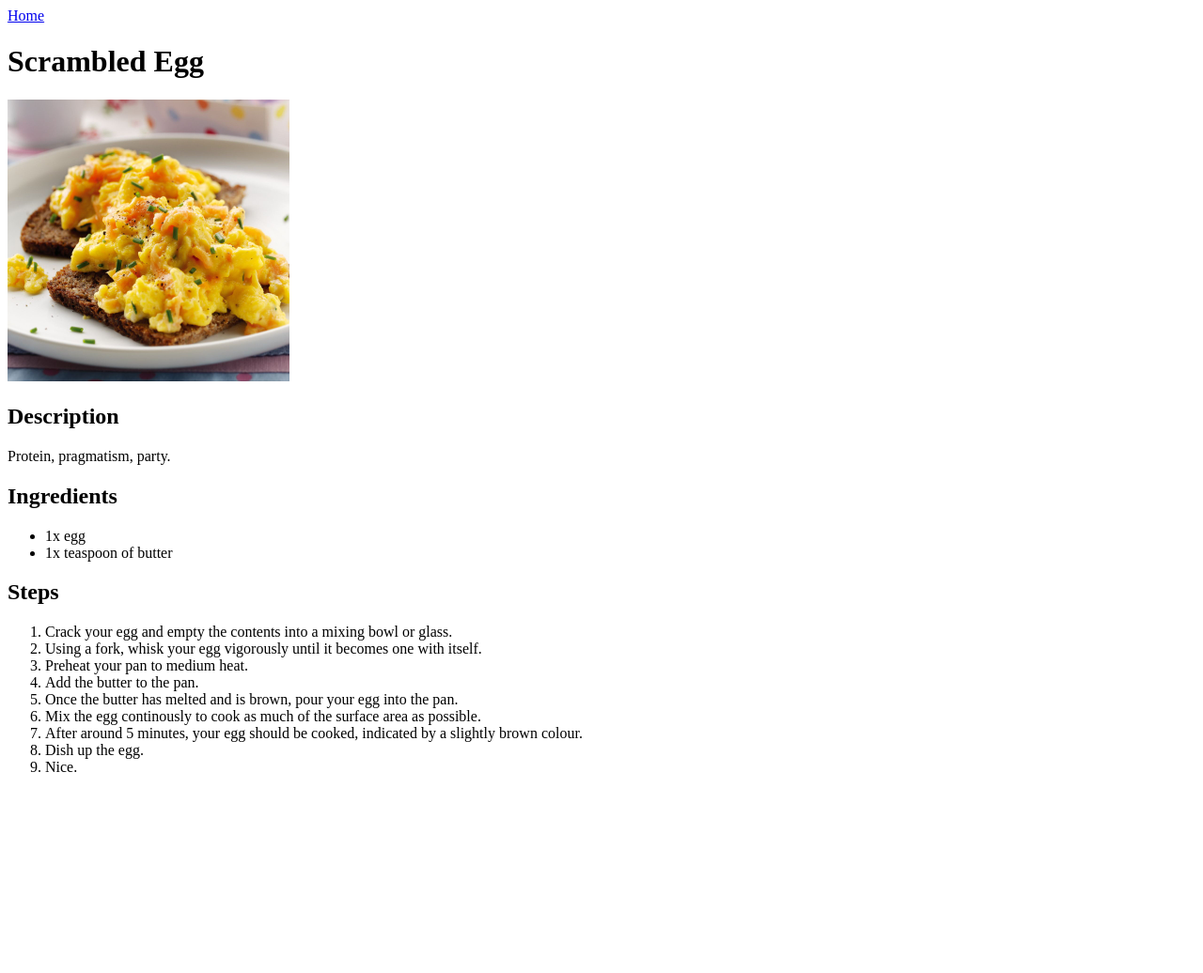
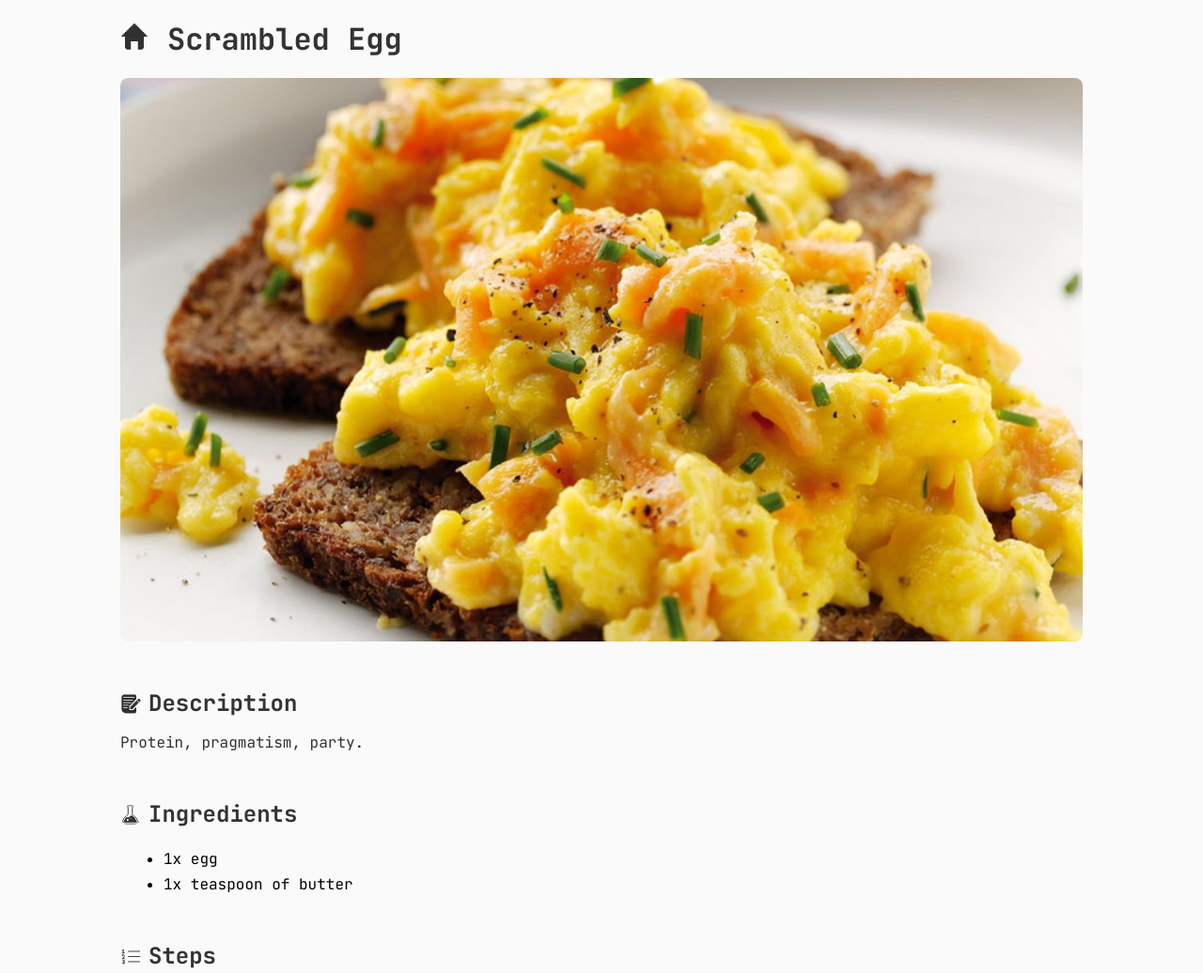
Before and after one commit to prodbydisco/odin-recipes, a plain HTML site: page recipes/scrambledegg.html in a window 1280 px wide. Shown: the top 1036 px of the page at 94% size. Before the commit the page ends 842 px from the top, so only its background shows below. Drawn offline with Linux system fonts and the light colour scheme.

Commit message:
Style the website with CSS
Added styling to the website using basic css. Imported JetBrains Mono from google fonts, used flex for the layout, added svg icons next to headings and hover effects to make links apparent.

```diff
--- a/index.css
+++ /dev/null
@@ -1,4 +0,0 @@
-body {
-    display: flex;
-    flex-direction: column;
-}
--- /dev/null
+++ b/recipe.css
@@ -0,0 +1,76 @@
+body {
+    font-family: "JetBrains Mono", monospace;
+    font-optical-sizing: auto;
+    font-style: normal;
+    margin: 0 auto;
+    width: 80vw;
+    padding: 20px;
+    background-color: #fafafa;
+}
+
+.topContainer {
+    margin: 0 auto;
+    margin-bottom: 20px;
+    display: flex;
+    flex-direction: row;
+    align-items: center;
+}
+
+#homeIcon, .titleContainer img {
+    filter: invert(84%) sepia(5%) saturate(15%) hue-rotate(360deg) brightness(20%) contrast(94%);
+}
+
+h1 {
+    margin: 0;
+    margin-left: 20px;
+    padding: 0;
+}
+
+.imgContainer {
+    width: 80vw;
+    height: 600px;
+    overflow: hidden;
+    border-radius: 8px;
+}
+
+#exampleImg {
+    width: 100%;
+    height: 100%;
+    object-fit: cover; /* Ensures the image fits nicely */
+}
+
+.titleContainer {
+    display: flex;
+    flex-direction: row;
+    align-items: center;
+    margin: 50px 0 0 0;
+}
+
+.titleContainer img {
+    margin: 0;
+    padding: 0;
+    border-radius: none;
+    width: 22px;
+    height: auto;
+}
+
+.titleContainer h2 {
+    margin: 0;
+    padding: 0;
+    margin-left: 8px;
+}
+
+h1, h2, a, p {
+    color: #333;
+}
+
+img {
+    border-radius: 8px;
+}
+ul, ol {
+    margin-left: 6px;
+}
+
+li {
+    padding: 6px 0 0 0;
+}
--- a/recipes/scrambledegg.html
+++ b/recipes/scrambledegg.html
@@ -3,24 +3,47 @@
 <head>
     <meta charset="UTF-8">
     <meta name="viewport" content="width=device-width, initial-scale=1.0">
+    <link rel="stylesheet" href="../recipe.css">
+
+    <link rel="preconnect" href="https://fonts.gstatic.com" crossorigin>
+    <link href="https://fonts.googleapis.com/css2?family=JetBrains+Mono:ital,wght@0,100..800;1,100..800&display=swap" rel="stylesheet">
+
     <title>Scrambled Egg</title>
 </head>
+
 <body>
-    <a href="../index.html">Home</a>
+    <div class="topContainer">
+        <a href="../index.html">
+            <img id="homeIcon" src="../images/home-solid.svg" alt="Home" width="30px" height="auto">
+        </a>
 
-    <h1>Scrambled Egg</h1>
-    <img src="../images/scrambled-egg.jpg" alt="Scrambled Egg" width="300px" height="auto">
+        <h1>Scrambled Egg</h1>
+    </div>
 
-    <h2>Description</h2>
-    <p>Protein, pragmatism, party.</p>
+    <div class="imgContainer">
+        <img id="exampleImg" src="../images/scrambled-egg.jpg" alt="Scrambled Egg" width="300px" height="auto">
+    </div>
 
-    <h2>Ingredients</h2>
+    <div class="titleContainer">
+        <img src="../images/writing.svg" alt="Description Icon">
+        <h2>Description</h2>
+    </div>
+        <p>Protein, pragmatism, party.</p>
+
+    <div class="titleContainer">
+        <img src="../images/science.svg" alt="Ingredients Icon">
+        <h2>Ingredients</h2>
+    </div>
+
     <ul>
         <li>1x egg</li>
         <li>1x teaspoon of butter</li>
     </ul>
 
-    <h2>Steps</h2>
+    <div class="titleContainer">
+        <img src="../images/numbered-list.svg" alt="Steps Icon">
+        <h2>Steps</h2>
+    </div>
     <ol>
         <li>Crack your egg and empty the contents into a mixing bowl or glass.</li>
         <li>Using a fork, whisk your egg vigorously until it becomes one with itself.</li>
```
Also changed, not shown: index.html (+58 -2 lines), recipes/cheeseontoast.html (+28 -6 lines), images/fire-solid.svg (added), images/home-solid.svg (added), images/numbered-list.svg (added), images/science.svg (added), images/writing.svg (added).
